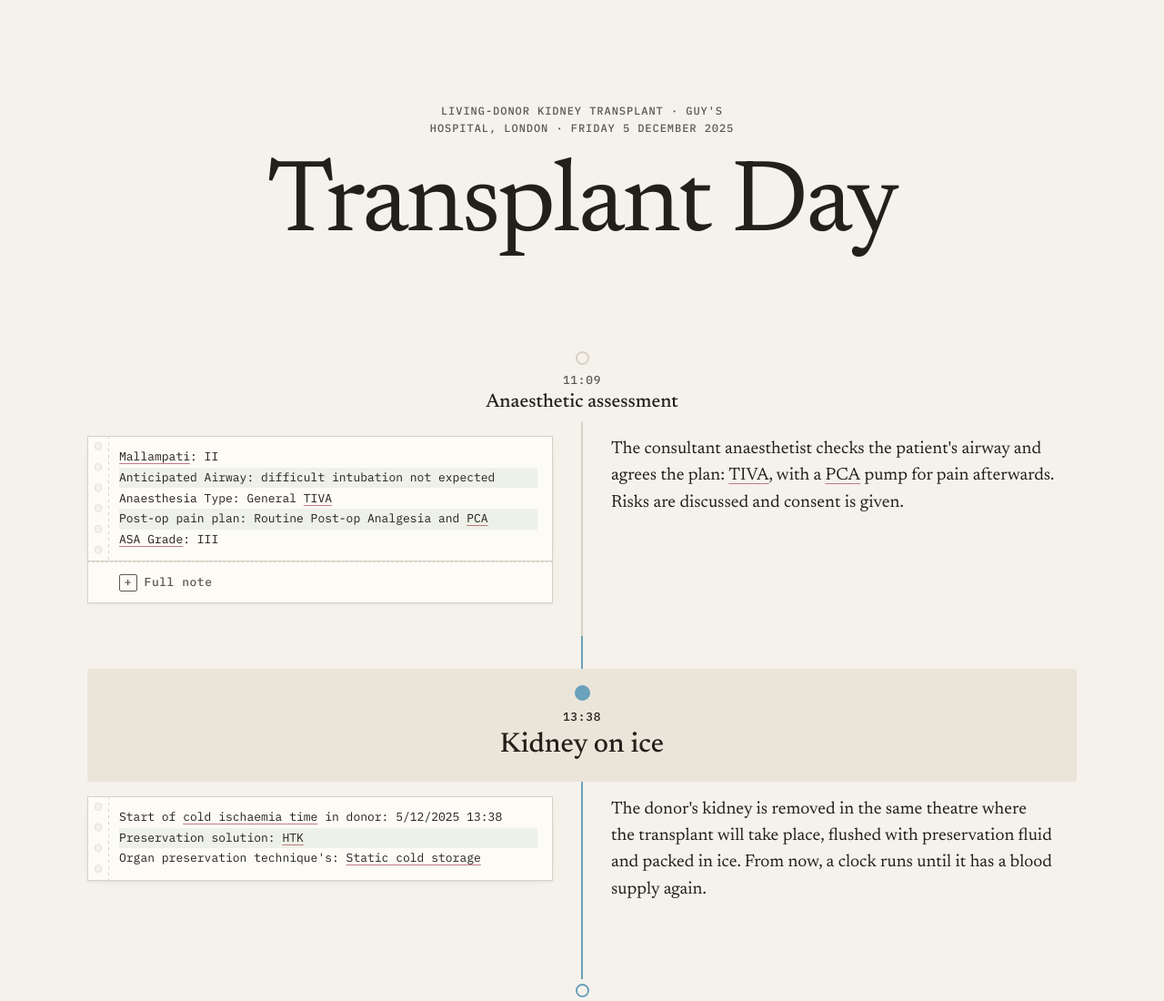
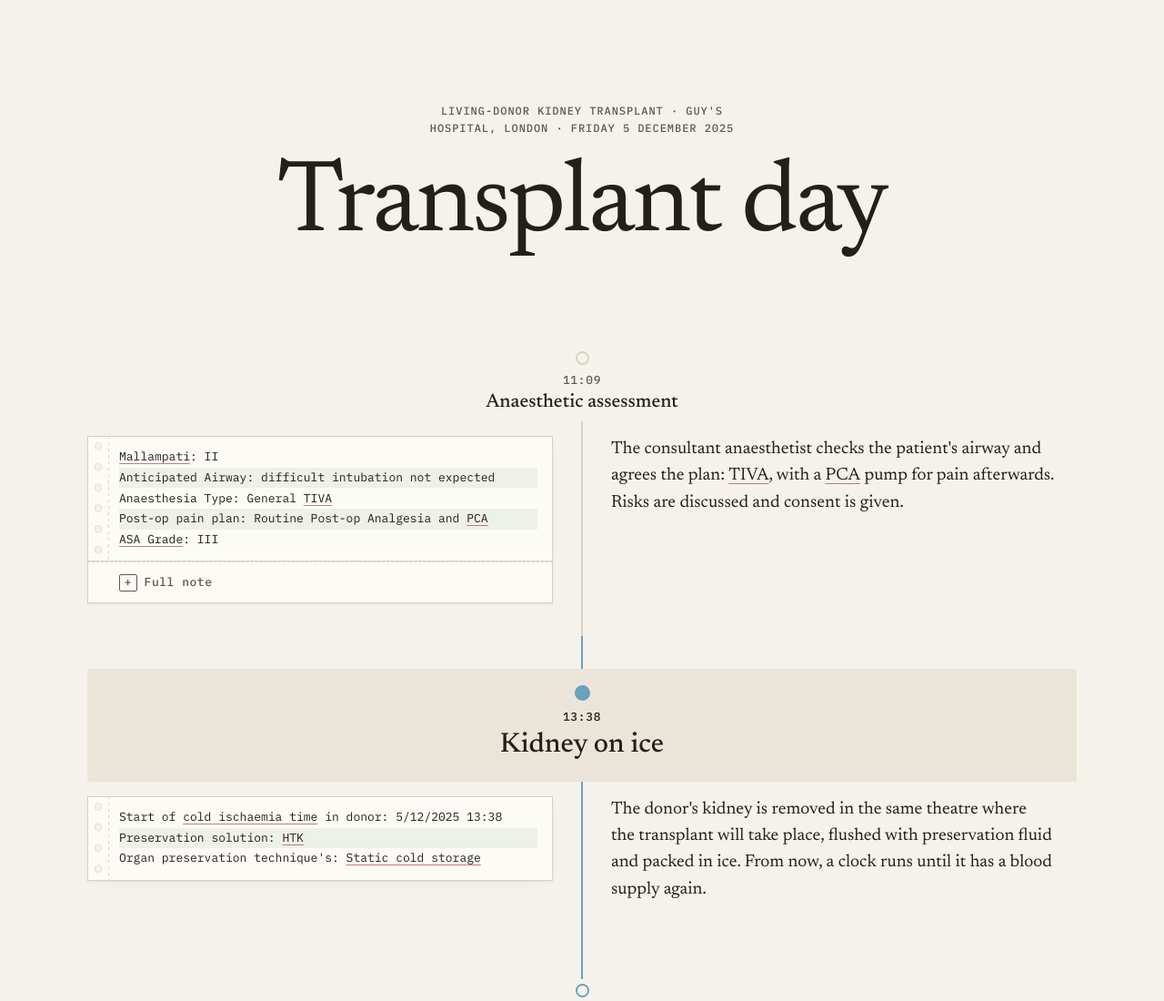
Before and after one commit to jimblizz/kidney-transplant, a website: page site/index.html in a window 1280 px wide. Shown: the top 1100 px of the page at 91% size. Drawn offline with Linux system fonts and the light colour scheme.

Commit message:
Title: Transplant day
Co-Authored-By: Claude Opus 5.5 <noreply@anthropic.com>

```diff
--- a/site/index.html
+++ b/site/index.html
@@ -1,4 +1,4 @@
-<title>Transplant Day</title>
+<title>Transplant day</title>
 <meta name="description" content="A living-donor kidney transplant told through the hospital notes, with plain-English explanations.">
 <link rel="preconnect" href="https://fonts.googleapis.com">
 <link rel="preconnect" href="https://fonts.gstatic.com" crossorigin>
@@ -150,7 +150,7 @@ details li::before{content:"· ";color:var(--muted)}
 </style>
 <div class="wrap">
   <header class="intro">
-    <h1>Transplant Day</h1>
+    <h1>Transplant day</h1>
     <p class="meta">Living-donor kidney transplant · Guy's Hospital, London · Friday 5 December 2025</p>
   </header>
   <main><ol class="timeline"></ol></main>
```
